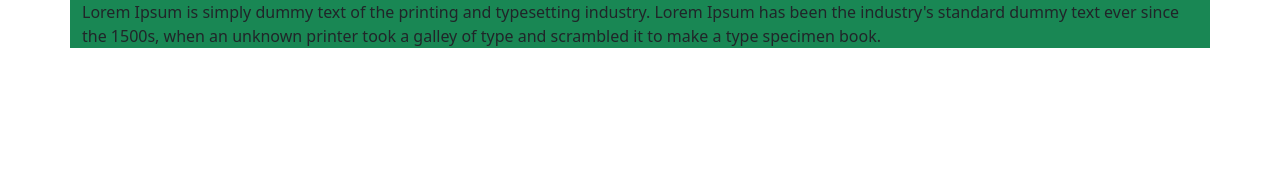
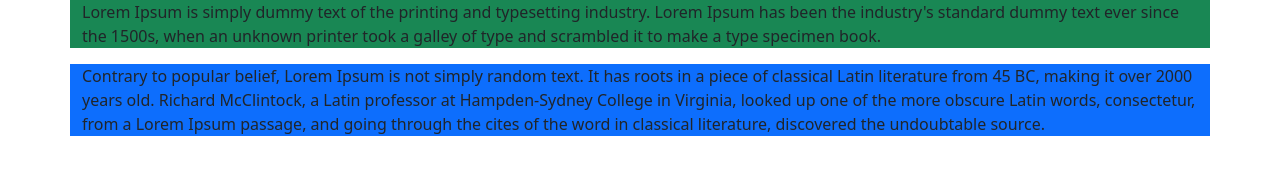
Before and after one commit to IndreNar/TeamWork2, a plain HTML site: page index.html in a window 1280 px wide. Drawn offline with nearby package versions, Linux system fonts and the light colour scheme.

Commit message:
second paragraph

```diff
--- a/index.html
+++ b/index.html
@@ -17,7 +17,9 @@
 <p class="container bg-success">
     Lorem Ipsum is simply dummy text of the printing and typesetting industry. Lorem Ipsum has been the industry's standard dummy text ever since the 1500s, when an unknown printer took a galley of type and scrambled it to make a type specimen book.
 </p>
-
+<p class="container bg-primary">
+    Contrary to popular belief, Lorem Ipsum is not simply random text. It has roots in a piece of classical Latin literature from 45 BC, making it over 2000 years old. Richard McClintock, a Latin professor at Hampden-Sydney College in Virginia, looked up one of the more obscure Latin words, consectetur, from a Lorem Ipsum passage, and going through the cites of the word in classical literature, discovered the undoubtable source.
+</p>
 </article>
 
 </main>
```
